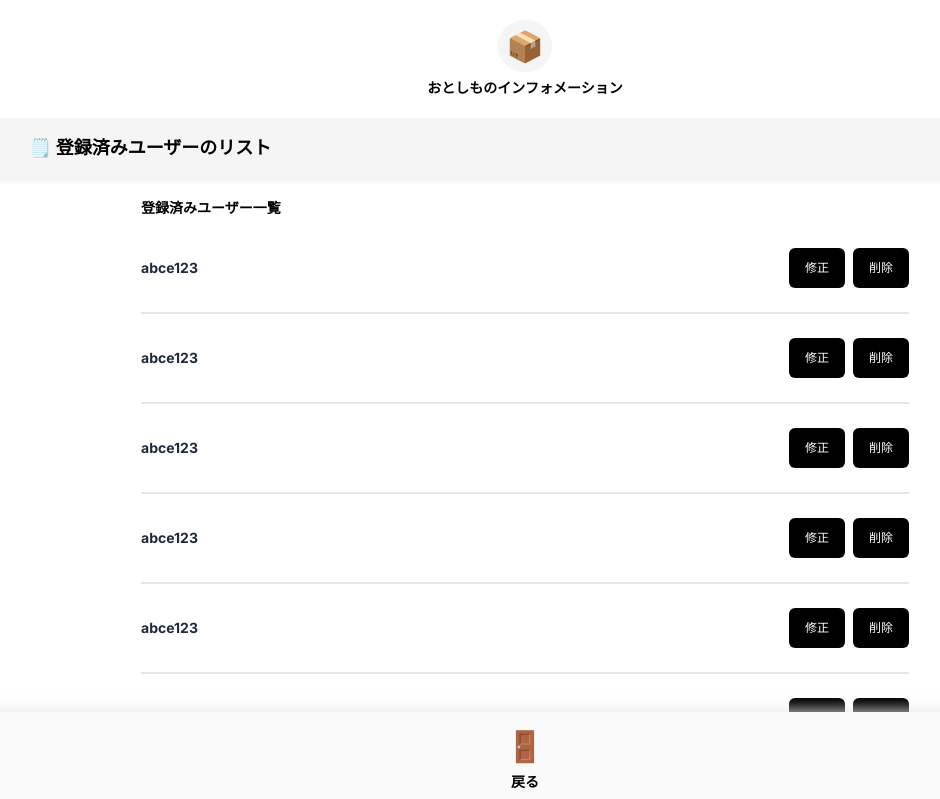
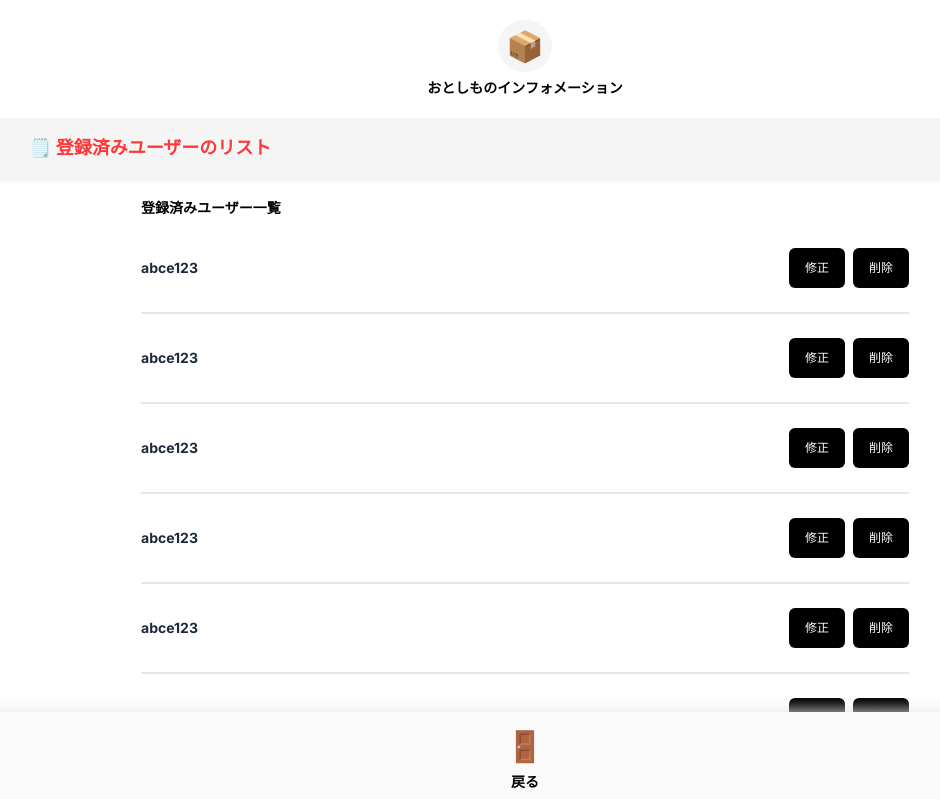
Before and after one commit to wryyy6124/lostiteminfoApp, a Next.js app: page /admin/edit in a window 1280 px wide. Shown: the top 799 px of the page, without its empty margins (115-1055 px from the left). Built offline with nearby package versions, Linux system fonts and the light colour scheme.

Commit message:
「登録済みユーザー一覧」のヘッダースタイルを修正

```diff
--- a/src/app/admin/edit/Edit.module.css
+++ b/src/app/admin/edit/Edit.module.css
@@ -1,5 +1,6 @@
 .contents_h2 {
   box-shadow: 0 4px 2px rgb(230, 230, 230, 0.4);
+  color: rgb(255, 55, 55);
 }
 
 .user_list > li {
```
